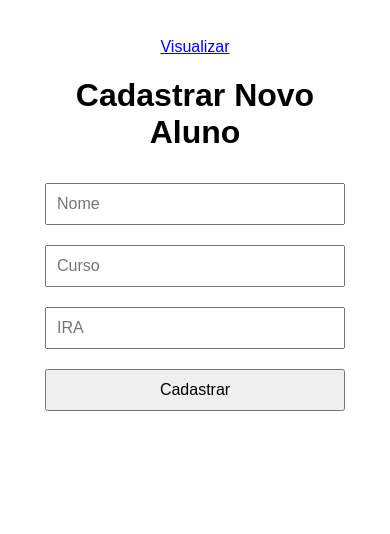
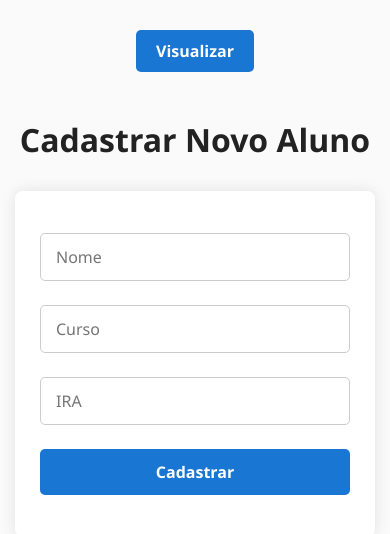
Before and after one commit to rubensrabelo/disciplina_programacao_web, a plain HTML site: page atv-4/frontend/criarAluno.html in a window 390 px wide. Drawn offline with Linux system fonts and the light colour scheme.

Commit message:
style(css): enhance table, buttons and forms design with better spacing and responsiveness

```diff
--- a/atv-4/frontend/assets/css/criarAluno.css
+++ /dev/null
@@ -1,23 +0,0 @@
-body {
-  font-family: Arial, sans-serif;
-  padding: 30px;
-  text-align: center;
-}
-
-form {
-  display: flex;
-  flex-direction: column;
-  max-width: 300px;
-  margin: 0 auto;
-}
-
-input, button {
-  margin: 10px 0;
-  padding: 10px;
-  font-size: 16px;
-}
-
-#mensagem {
-  margin-top: 20px;
-  font-weight: bold;
-}
--- /dev/null
+++ b/atv-4/frontend/assets/css/formsAluno.css
@@ -0,0 +1,82 @@
+* {
+  box-sizing: border-box;
+}
+
+body {
+  font-family: 'Segoe UI', Tahoma, Geneva, Verdana, sans-serif;
+  background-color: #fafafa;
+  color: #333;
+  margin: 0;
+  padding: 30px 15px;
+  text-align: center;
+}
+
+a {
+  display: inline-block;
+  margin-bottom: 25px;
+  text-decoration: none;
+  background-color: #1976d2;
+  color: white;
+  padding: 10px 20px;
+  border-radius: 5px;
+  font-weight: 600;
+  transition: background-color 0.3s ease;
+}
+
+a:hover {
+  background-color: #125ea7;
+}
+
+h1 {
+  margin-bottom: 30px;
+  font-weight: 700;
+  color: #222;
+}
+
+form {
+  display: flex;
+  flex-direction: column;
+  max-width: 360px;
+  margin: 0 auto;
+  background-color: white;
+  padding: 30px 25px;
+  box-shadow: 0 0 15px rgba(0,0,0,0.1);
+  border-radius: 8px;
+}
+
+input, button {
+  margin: 12px 0;
+  padding: 12px 15px;
+  font-size: 16px;
+  border: 1px solid #ccc;
+  border-radius: 5px;
+  font-family: inherit;
+  transition: border-color 0.3s ease;
+}
+
+input:focus {
+  outline: none;
+  border-color: #1976d2;
+  box-shadow: 0 0 5px rgba(25,118,210,0.5);
+}
+
+button {
+  background-color: #1976d2;
+  color: white;
+  font-weight: 700;
+  border: none;
+  cursor: pointer;
+  transition: background-color 0.3s ease;
+}
+
+button:hover {
+  background-color: #125ea7;
+}
+
+#mensagem {
+  margin-top: 25px;
+  font-weight: 700;
+  font-size: 1.1em;
+  min-height: 24px;
+  color: #125ea7;
+}
--- a/atv-4/frontend/assets/css/visualizarAlunos.css
+++ b/atv-4/frontend/assets/css/visualizarAlunos.css
@@ -1,25 +1,113 @@
+* {
+  box-sizing: border-box;
+}
+
 body {
-    text-align: center;
+  font-family: 'Segoe UI', Tahoma, Geneva, Verdana, sans-serif;
+  background-color: #fafafa;
+  color: #333;
+  margin: 0;
+  padding: 20px;
+  text-align: center;
+  line-height: 1.5;
+  -webkit-font-smoothing: antialiased;
+  -moz-osx-font-smoothing: grayscale;
+}
+
+a {
+  display: inline-block;
+  margin-bottom: 20px;
+  text-decoration: none;
+  background-color: #4CAF50;
+  color: white;
+  padding: 10px 25px;
+  border-radius: 6px;
+  font-weight: 600;
+  font-size: 1rem;
+  transition: background-color 0.3s ease, box-shadow 0.2s ease;
+  box-shadow: 0 2px 5px rgba(0,0,0,0.15);
+}
+
+a:hover,
+a:focus {
+  background-color: #45a049;
+  box-shadow: 0 4px 10px rgba(0,0,0,0.2);
+  outline: none;
+}
+
+h1 {
+  margin-bottom: 30px;
+  font-weight: 700;
+  color: #222;
+  font-size: 2.2rem;
 }
 
 table {
-      border-collapse: collapse;
-      width: 80%;
-      margin: 20px auto;
+  border-collapse: collapse;
+  width: 90%;
+  max-width: 900px;
+  margin: 0 auto 40px auto;
+  box-shadow: 0 0 12px rgba(0,0,0,0.12);
+  background-color: #fff;
+  border-radius: 10px;
+  overflow: hidden;
+  font-size: 1rem;
+}
+
+thead tr {
+  background-color: #1976d2;
+  color: white;
+  font-weight: 700;
+  text-transform: uppercase;
+  letter-spacing: 0.05em;
 }
 
 th, td {
-    border: 1px solid #ccc;
-    padding: 8px;
-    text-align: center;
+  padding: 14px 18px;
+  border-bottom: 1px solid #e0e0e0;
+  text-align: center;
+  vertical-align: middle;
 }
 
-th {
-    background-color: #f0f0f0;
+tbody tr:nth-child(even) {
+  background-color: #f9f9f9;
+}
+
+tbody tr:hover {
+  background-color: #e3f2fd;
+  transition: background-color 0.25s ease;
+}
+
+button {
+  padding: 8px 18px;
+  border: none;
+  border-radius: 6px;
+  cursor: pointer;
+  font-size: 0.95em;
+  font-weight: 600;
+  background-color: #e53935;
+  color: white;
+  transition: background-color 0.3s ease, box-shadow 0.2s ease;
+  box-shadow: 0 3px 6px rgba(229,57,53,0.4);
+  display: inline-block;
+  min-width: 80px;
+}
+
+button:hover,
+button:focus {
+  background-color: #b71c1c;
+  box-shadow: 0 4px 12px rgba(183,28,28,0.6);
+  outline: none;
+}
+
+td button {
+  width: auto;
 }
 
 #media {
-    text-align: center;
-    font-size: 1.2em;
-    margin-top: 20px;
+  font-size: 1.4em;
+  font-weight: 700;
+  color: #1976d2;
+  margin-top: 20px;
+  user-select: none;
 }
--- a/atv-4/frontend/criarAluno.html
+++ b/atv-4/frontend/criarAluno.html
@@ -3,7 +3,7 @@
 <head>
   <meta charset="UTF-8">
   <title>Cadastrar Aluno</title>
-  <link rel="stylesheet" href="./assets/css/criarAluno.css">
+  <link rel="stylesheet" href="./assets/css/formsAluno.css">
 </head>
 <body>
   <a href="./visualizarAlunos.html">Visualizar</a>
```
Also changed, not shown: atv-4/frontend/editarAluno.html (+1 -1 lines).
